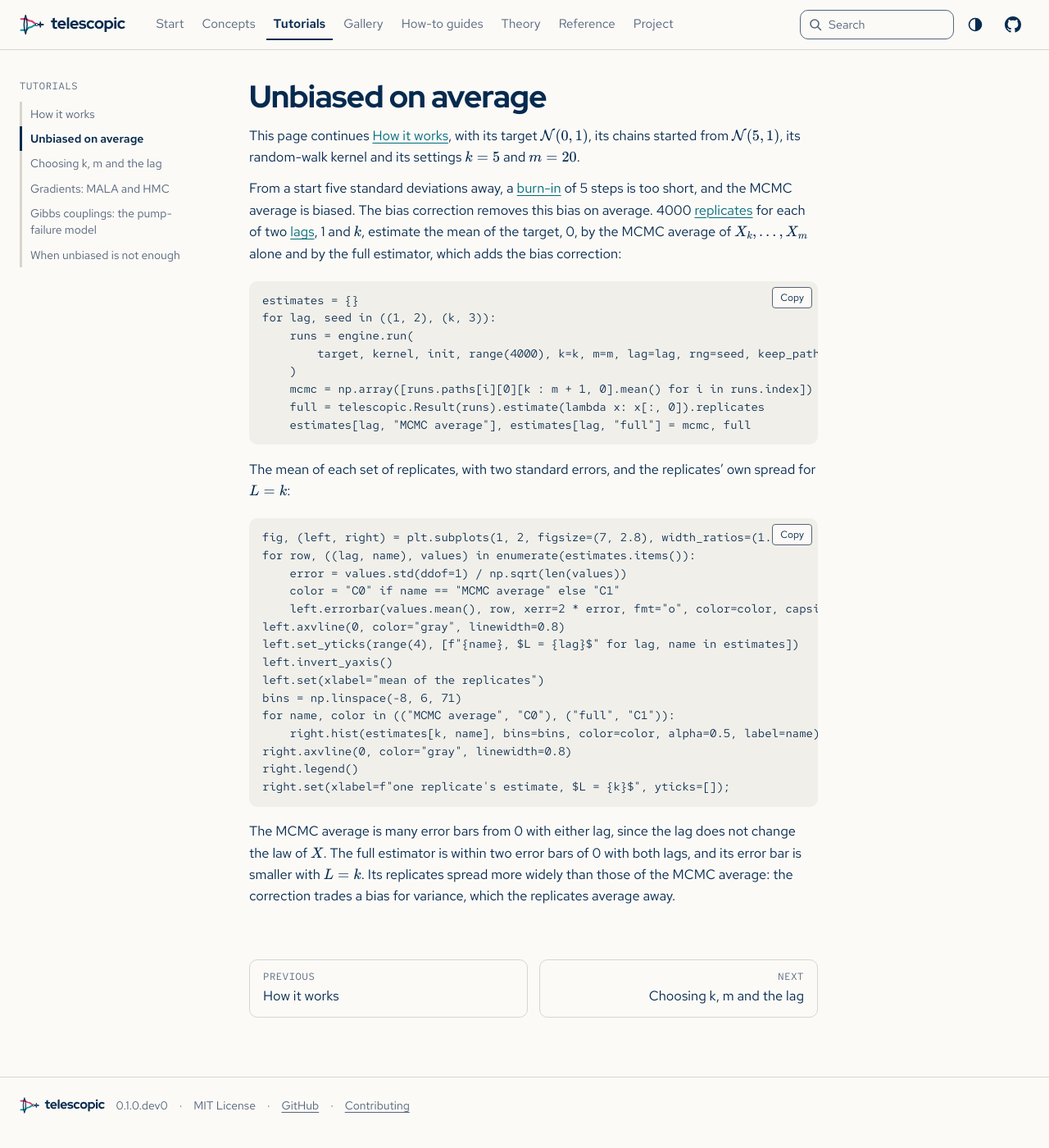
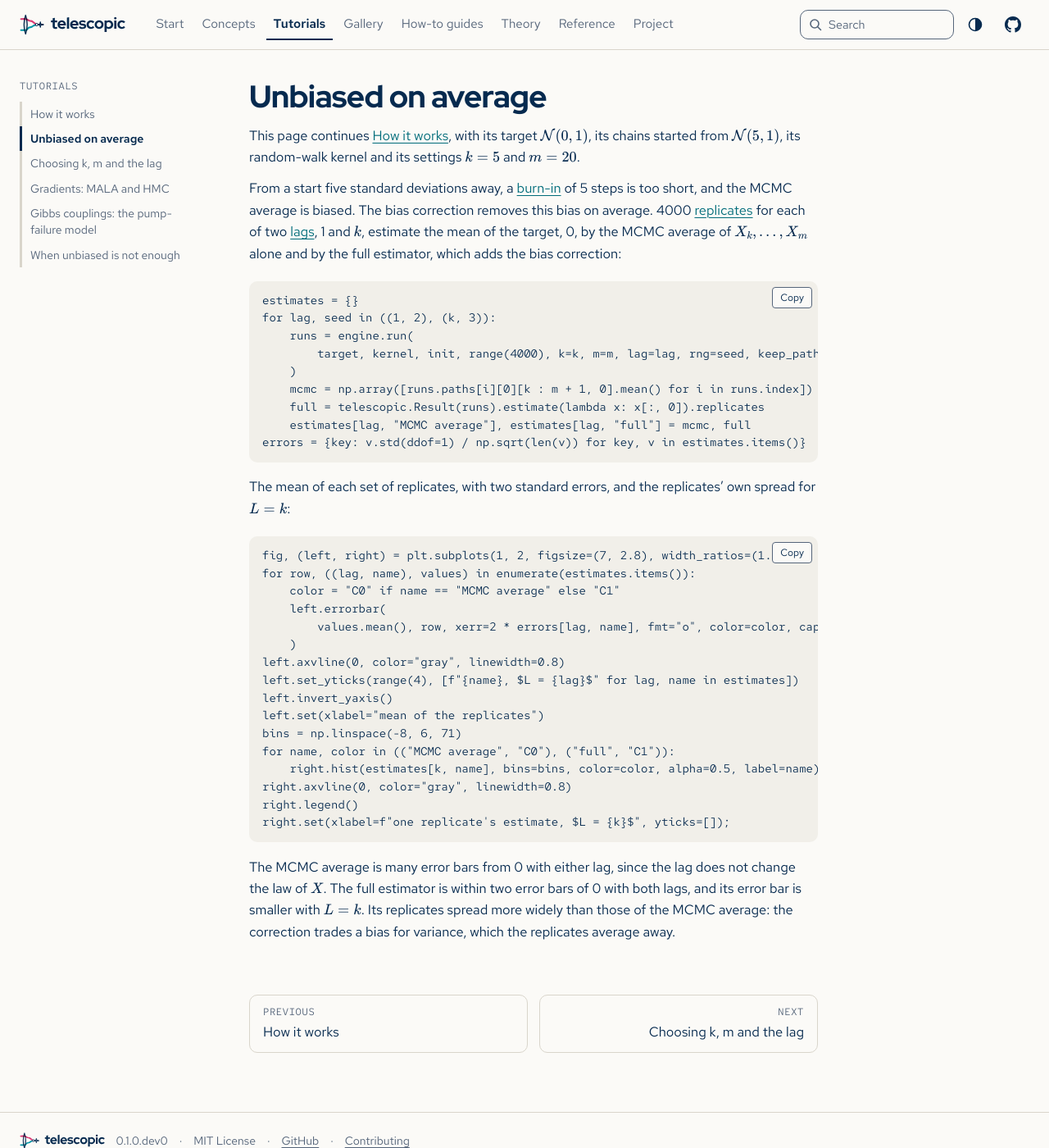
Before and after one commit to joshspeagle/telescopic, a Sphinx documentation site: the page built from docs/tutorials/unbiased-on-average.md, in a window 1280 px wide and 1400 px high. Shown: the whole window at 82% size. Built offline with Sphinx 7.4.7, drawn with Linux system fonts in a browser that asks for light colours.

Commit message:
Apply the review to the executed figures
Place V4 after the paragraph its hidden checks assert and color its
panels by lag alike, draw V8 in the plot colors, reuse V7's standard
errors, and qualify the marginal check's caption by sampling error.

Co-Authored-By: Claude Opus 5.5 <noreply@anthropic.com>
Claude-Session: https://claude.ai/code/session_01JkqiRjnZwqMVo8Rd3e5j1c

````diff
--- a/docs/tutorials/unbiased-on-average.md
+++ b/docs/tutorials/unbiased-on-average.md
@@ -45,6 +45,7 @@ for lag, seed in ((1, 2), (k, 3)):
     mcmc = np.array([runs.paths[i][0][k : m + 1, 0].mean() for i in runs.index])
     full = telescopic.Result(runs).estimate(lambda x: x[:, 0]).replicates
     estimates[lag, "MCMC average"], estimates[lag, "full"] = mcmc, full
+errors = {key: v.std(ddof=1) / np.sqrt(len(v)) for key, v in estimates.items()}
 ```
 
 The mean of each set of replicates, with two standard errors, and the replicates' own
@@ -72,9 +73,10 @@ mystnb:
 ---
 fig, (left, right) = plt.subplots(1, 2, figsize=(7, 2.8), width_ratios=(1.1, 1))
 for row, ((lag, name), values) in enumerate(estimates.items()):
-    error = values.std(ddof=1) / np.sqrt(len(values))
     color = "C0" if name == "MCMC average" else "C1"
-    left.errorbar(values.mean(), row, xerr=2 * error, fmt="o", color=color, capsize=3)
+    left.errorbar(
+        values.mean(), row, xerr=2 * errors[lag, name], fmt="o", color=color, capsize=3
+    )
 left.axvline(0, color="gray", linewidth=0.8)
 left.set_yticks(range(4), [f"{name}, $L = {lag}$" for lag, name in estimates])
 left.invert_yaxis()
@@ -91,13 +93,16 @@ right.set(xlabel=f"one replicate's estimate, $L = {k}$", yticks=[]);
 :tags: [remove-cell]
 
 # The claims of the next paragraph.
-z = {key: v.mean() / (v.std(ddof=1) / np.sqrt(len(v))) for key, v in estimates.items()}
+z = {key: v.mean() / errors[key] for key, v in estimates.items()}
 assert all(abs(z[lag, "MCMC average"]) > 10 for lag in (1, k))
 assert all(abs(z[lag, "full"]) < 2 for lag in (1, k))
-assert estimates[k, "full"].std() < estimates[1, "full"].std()
+assert errors[k, "full"] < errors[1, "full"]
 assert estimates[k, "full"].std() > estimates[k, "MCMC average"].std()
 # The histograms' range holds nearly every replicate.
-assert all(np.mean((-8 < estimates[k, name]) & (estimates[k, name] < 6)) > 0.99 for name in ("MCMC average", "full"))
+assert all(
+    np.mean((-8 < estimates[k, name]) & (estimates[k, name] < 6)) > 0.99
+    for name in ("MCMC average", "full")
+)
 ```
 
 The MCMC average is many error bars from 0 with either lag, since the lag does not change
````
Also changed, not shown: docs/guide/custom-kernels.md (+1 -1 lines), docs/start/coming-from-emcee.md (+2 -2 lines), docs/tutorials/choosing-settings.md (+16 -16 lines).
